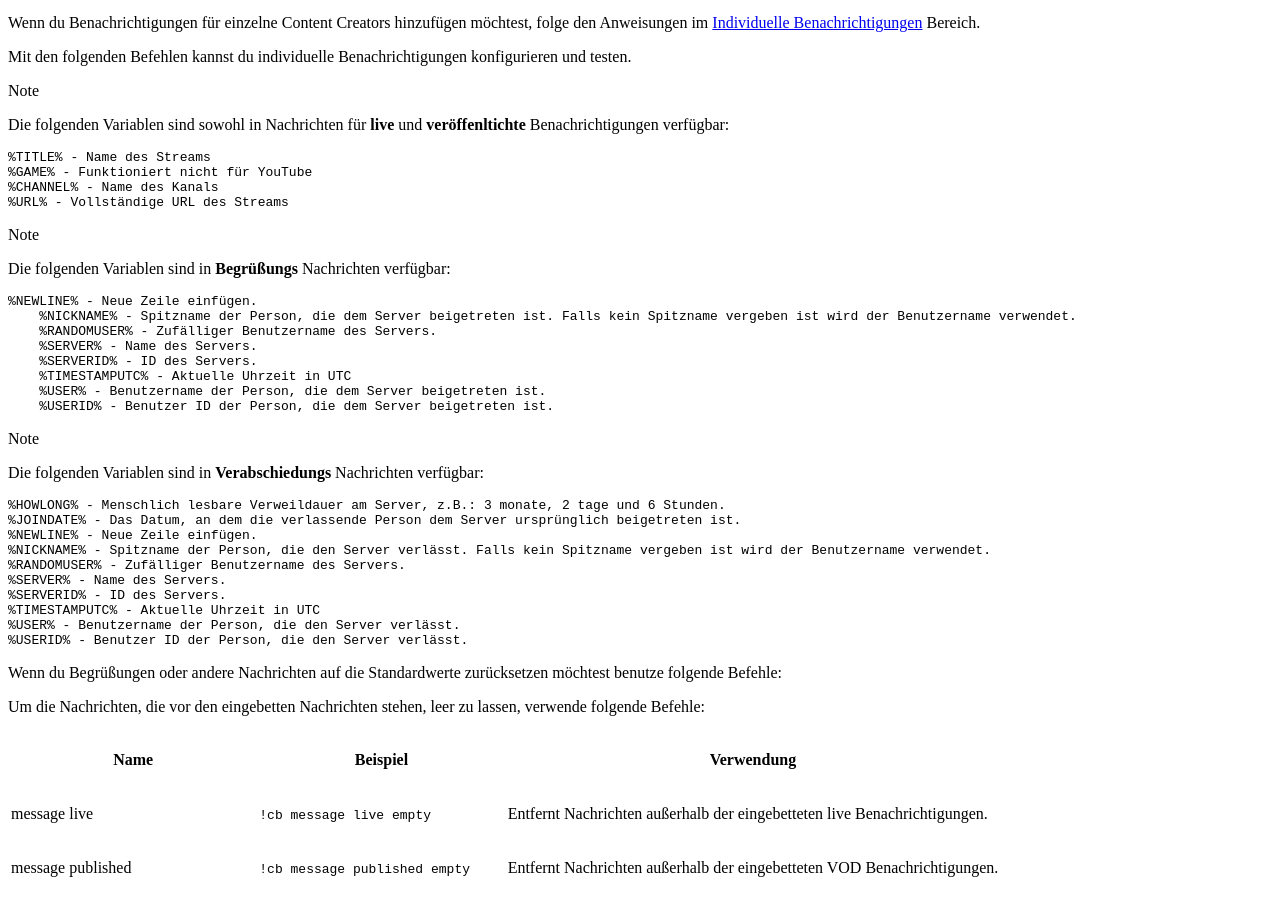
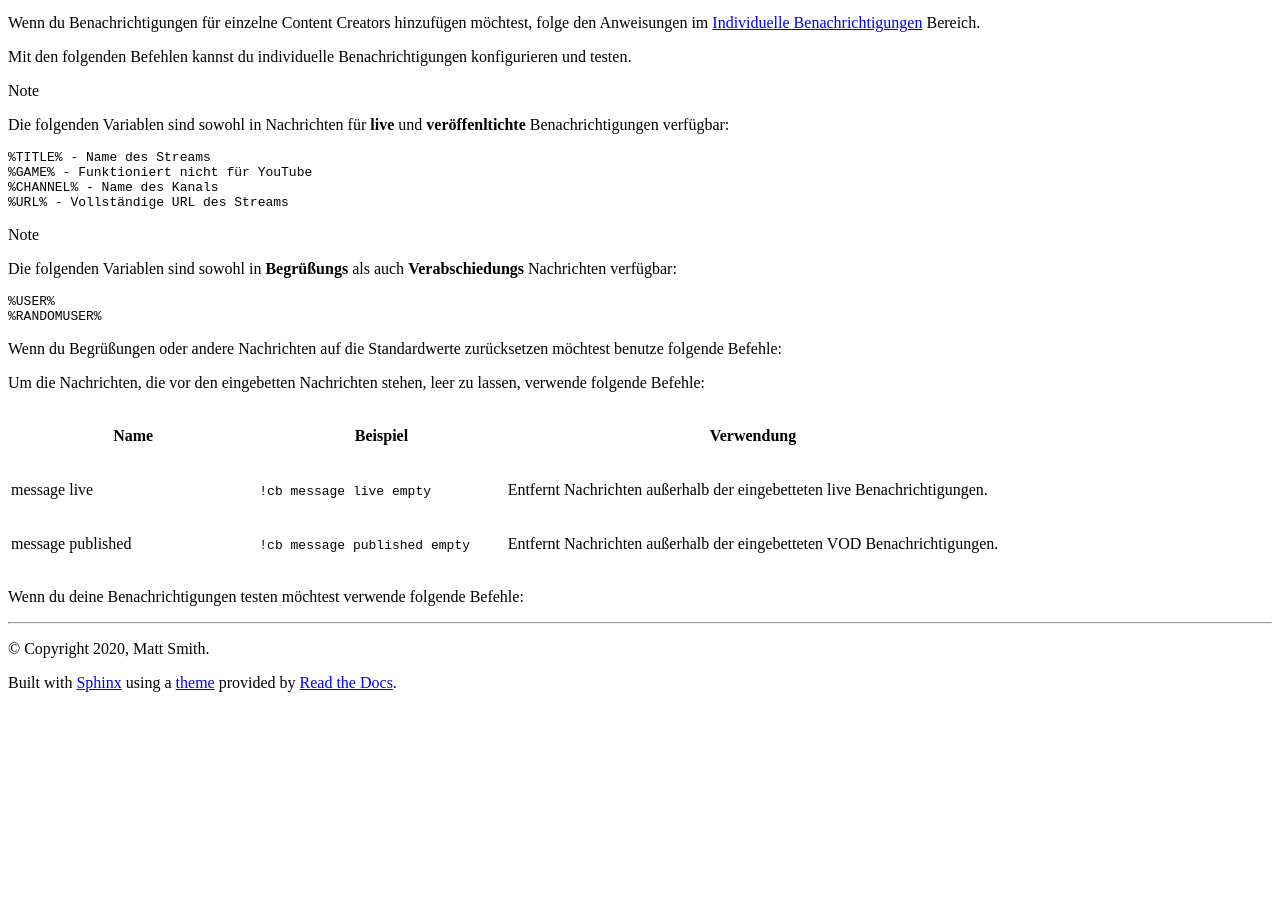
Before and after one commit to MTDCodes/CouchBot.Docs.German, a Sphinx documentation site: the page built from docs/messages.rst, in a window 1280 px wide and 900 px high, scrolled down 668 px. Built offline with Sphinx 7.4.7 and the Read the Docs theme 2.0.0, drawn with Linux system fonts in a browser that asks for light colours; after the commit the page ends 1368 px from its top, so only the background shows below that.

Commit message:
Update messages.rst

```diff
--- a/docs/messages.rst
+++ b/docs/messages.rst
@@ -16,31 +16,11 @@ Mit den folgenden Befehlen kannst du individuelle Benachrichtigungen konfigurier
     %CHANNEL% - Name des Kanals
     %URL% - Vollständige URL des Streams
 
-.. note:: Die folgenden Variablen sind in **Begrüßungs** Nachrichten verfügbar:
+.. note:: Die folgenden Variablen sind sowohl in **Begrüßungs** als auch **Verabschiedungs** Nachrichten verfügbar:
 .. code-block:: none
 
-    %NEWLINE% - Neue Zeile einfügen.
-	%NICKNAME% - Spitzname der Person, die dem Server beigetreten ist. Falls kein Spitzname vergeben ist wird der Benutzername verwendet.
-	%RANDOMUSER% - Zufälliger Benutzername des Servers.
-	%SERVER% - Name des Servers.
-	%SERVERID% - ID des Servers.
-	%TIMESTAMPUTC% - Aktuelle Uhrzeit in UTC
-	%USER% - Benutzername der Person, die dem Server beigetreten ist.
-	%USERID% - Benutzer ID der Person, die dem Server beigetreten ist.
-
-.. note:: Die folgenden Variablen sind in **Verabschiedungs** Nachrichten verfügbar:
-.. code-block:: none
-
-	%HOWLONG% - Menschlich lesbare Verweildauer am Server, z.B.: 3 monate, 2 tage und 6 Stunden.
-	%JOINDATE% - Das Datum, an dem die verlassende Person dem Server ursprünglich beigetreten ist.
-	%NEWLINE% - Neue Zeile einfügen.
-	%NICKNAME% - Spitzname der Person, die den Server verlässt. Falls kein Spitzname vergeben ist wird der Benutzername verwendet.
-	%RANDOMUSER% - Zufälliger Benutzername des Servers.
-	%SERVER% - Name des Servers.
-	%SERVERID% - ID des Servers.
-	%TIMESTAMPUTC% - Aktuelle Uhrzeit in UTC
-	%USER% - Benutzername der Person, die den Server verlässt.
-	%USERID% - Benutzer ID der Person, die den Server verlässt.
+    %USER%
+    %RANDOMUSER%
 
 .. list-table::
    :widths: 25 25 50
```
